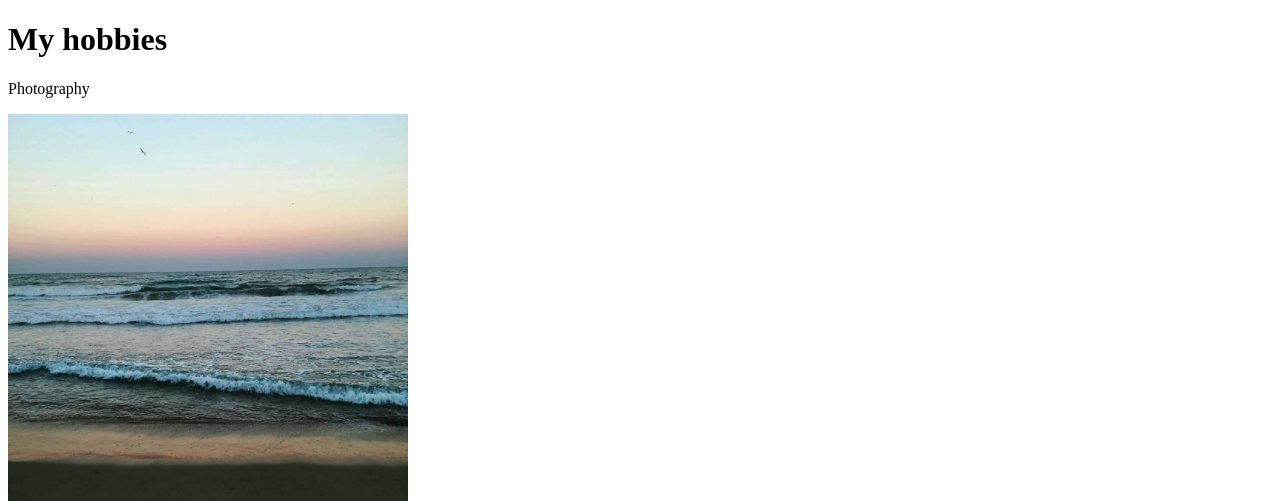
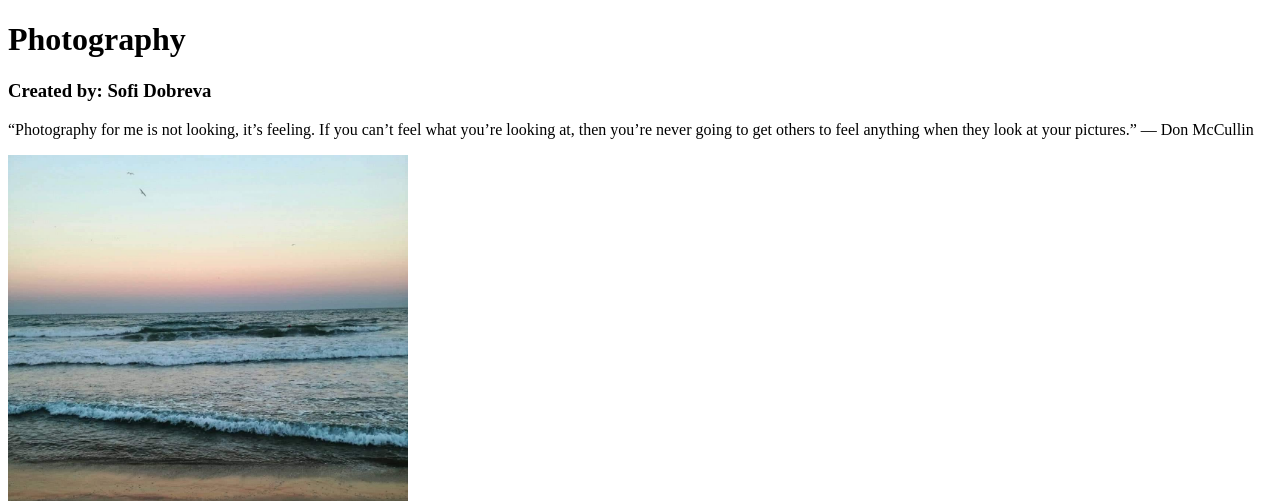
Before and after one commit to sofi191076/Assignment2, a plain HTML site: page index.html in a window 1280 px wide. Shown: the top 501 px of the page. Drawn offline with Linux system fonts and the light colour scheme.

Commit message:
Added a level 3 heading

```diff
--- a/index.html
+++ b/index.html
@@ -6,8 +6,10 @@
     <title>My first website</title>
 </head>
 <body>
-  <h1>My hobbies</h1>
-    <p>Photography</p>
+  <h1>Photography</h1>
+	<h3>Created by: Sofi Dobreva</h3>
+    <p>“Photography for me is not looking, it’s feeling. If you can’t feel what you’re looking at, then you’re never going to get others to feel anything when they look at your pictures.”
+— Don McCullin</p>
       <img src="images/blacksea.jpg" width="400" height="400" alt="the black sea">
   <div>
     <a href="https://www.buas.nl/" target="_blank"><img src="images/logo.jpg" width="300" height="100" alt="My Education"/></a>
```
